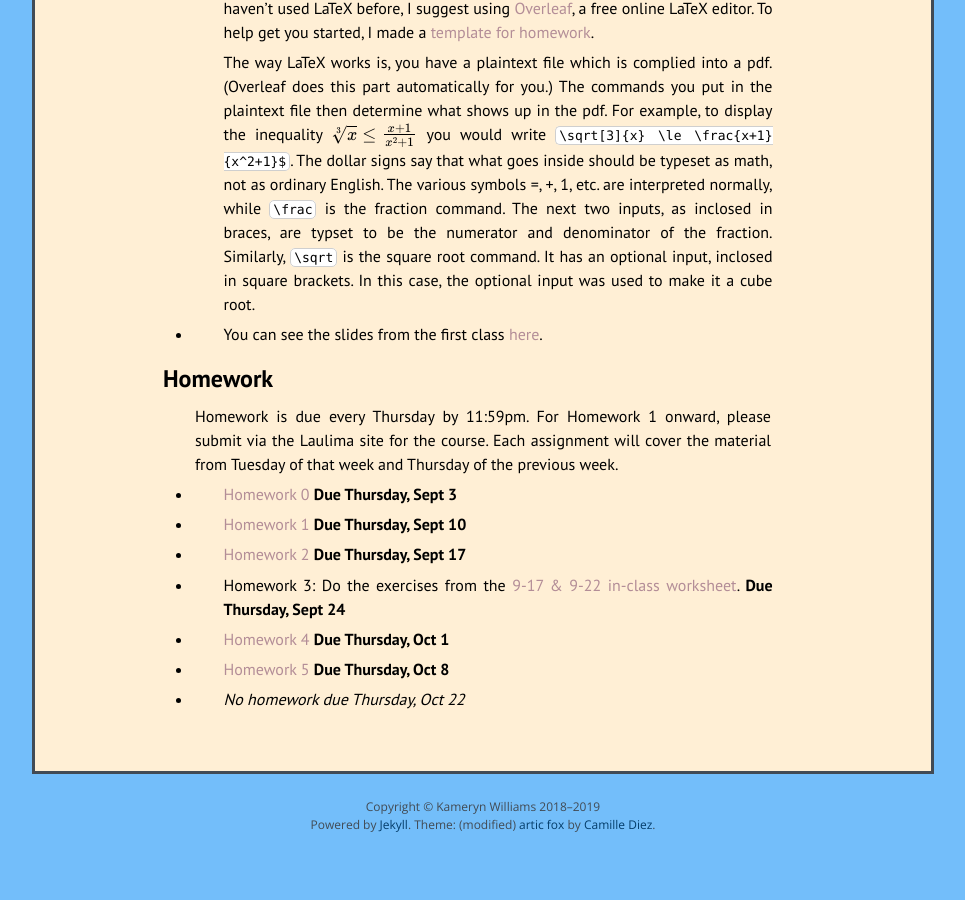
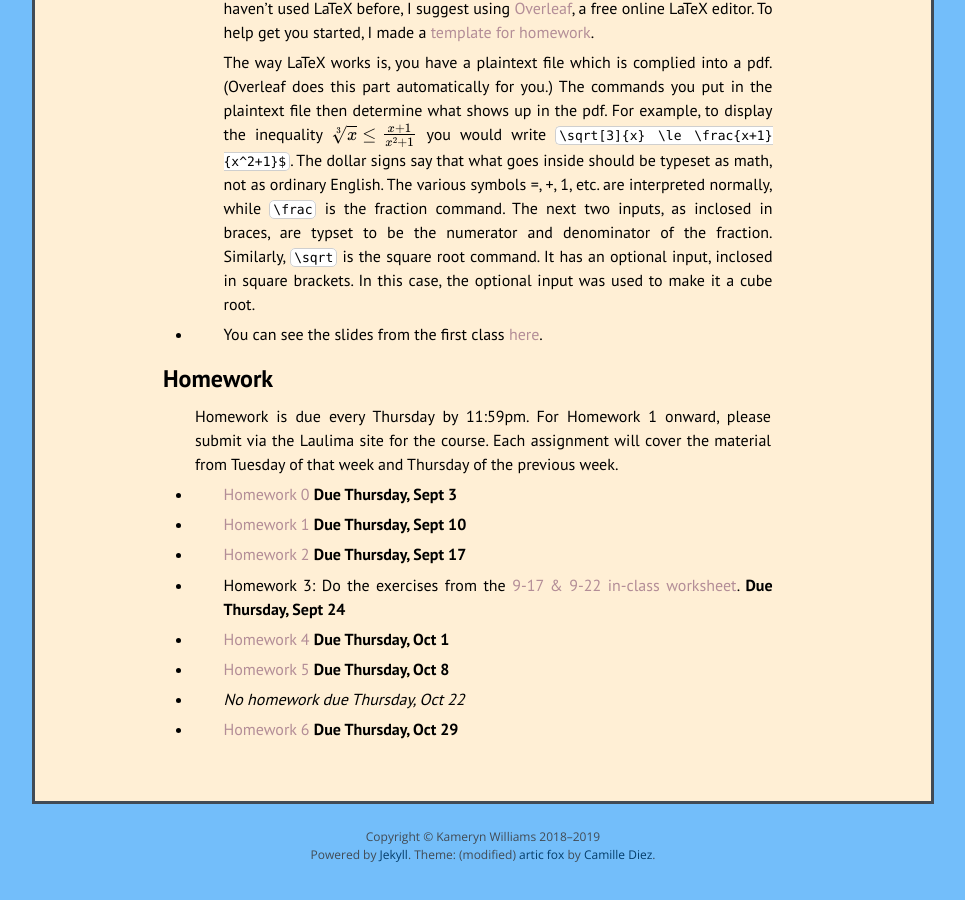
Before and after one commit to kamerynjw/kamerynjw.github.io, a Jekyll site: the page built from teaching/2020/math321.md, in a window 1280 px wide and 900 px high, scrolled down 2063 px. Shown: the whole window, without its empty margins (157-1122 px from the left). Built offline with Jekyll 4.4.1, drawn with Linux system fonts in a browser that asks for light colours; nearby versions of some CDN libraries; formulas are drawn with MathJax 3; before the commit the page ends 2933 px from its top, so only the background shows below that.

Commit message:
more homework yay

```diff
--- a/teaching/2020/math321.md
+++ b/teaching/2020/math321.md
@@ -114,3 +114,5 @@ Homework is due every Thursday by 11:59pm. For Homework 1 onward, please submit
 * [Homework 5]({{ page.url }}hw5.pdf) **Due Thursday, Oct 8**
 
 * *No homework due Thursday, Oct 22*
+
+* [Homework 6]({{ page.url }}hw6.pdf) **Due Thursday, Oct 29**
```
Also changed, not shown: 1 other file.
